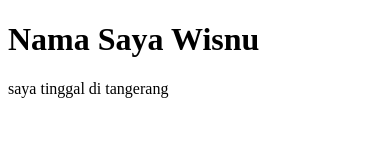
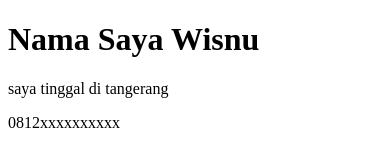
Before and after one commit to Wisnuprawira/new-project-laravel, a plain HTML site: page index.html in a window 390 px wide. Drawn offline with Linux system fonts and the light colour scheme.

Commit message:
add phone number

```diff
--- a/index.html
+++ b/index.html
@@ -9,5 +9,6 @@
 <body>
     <h1>Nama Saya Wisnu</h1>
     <p> saya tinggal di tangerang</p>
+    <p>0812xxxxxxxxxx</p>
 </body>
 </html>
```
